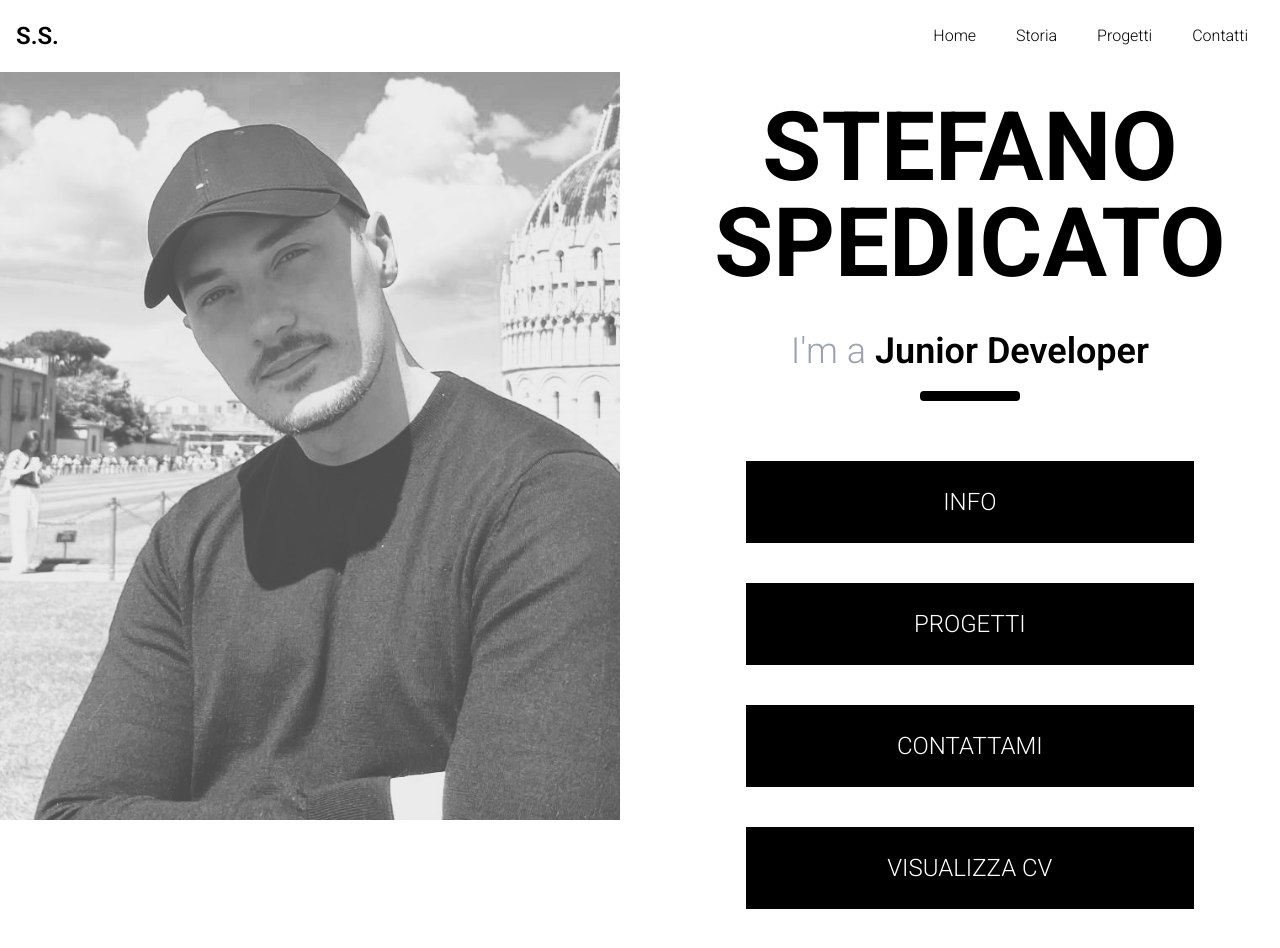
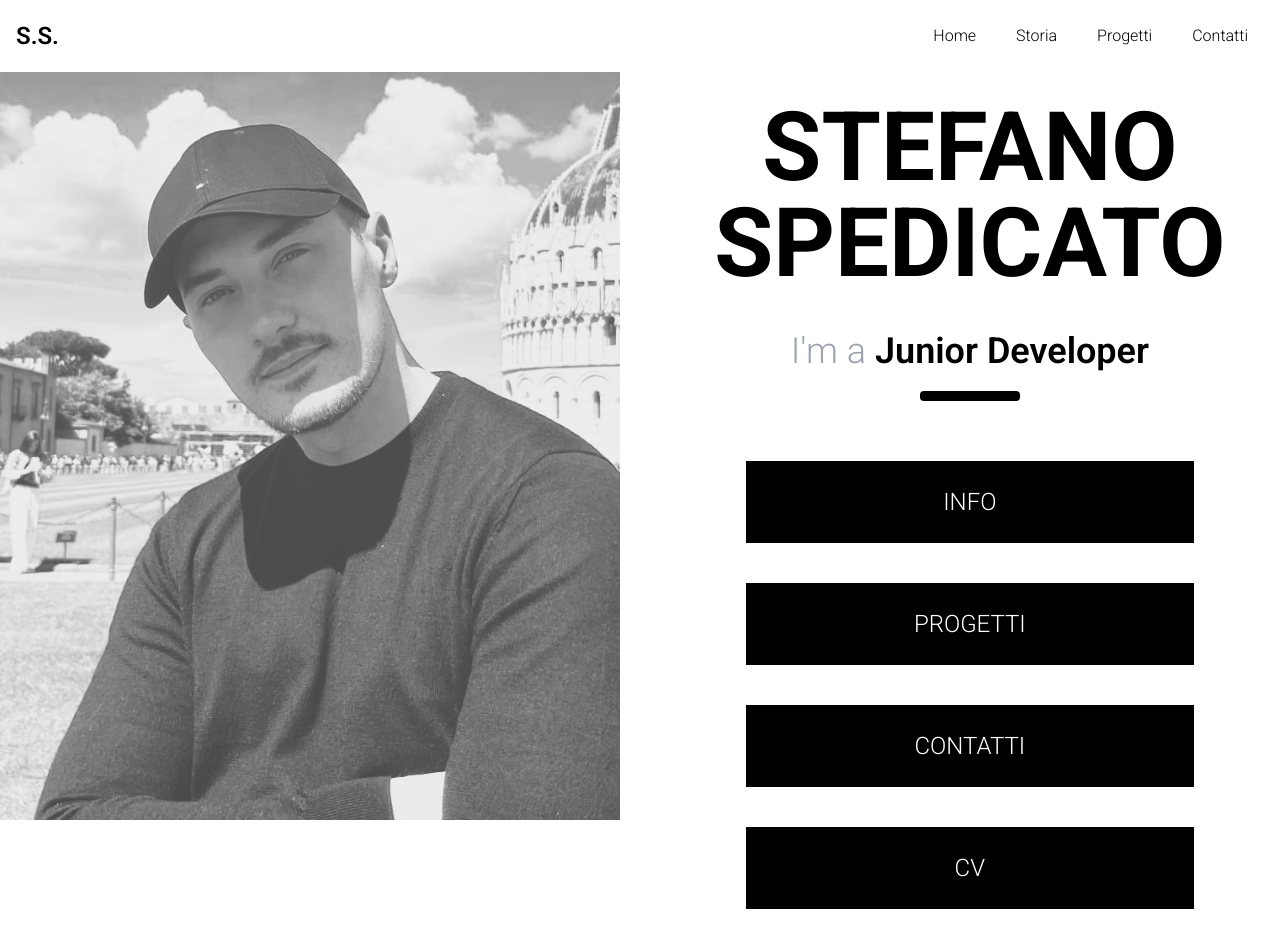
Before and after one commit to Stefanospedicato/portfolio, a React (Vite) app: page / in a window 1280 px wide. Shown: the top 948 px of the page. Built offline with nearby package versions, Linux system fonts and the light colour scheme.

Commit message:
feat: update homepage menu

```diff
--- a/src/pages/Homepage.jsx
+++ b/src/pages/Homepage.jsx
@@ -46,9 +46,9 @@ const Homepage = () => {
           >
             <Link to={"/storia"}><button className="cool-button mt-10 w-full">INFO</button></Link>
             <Link to={"/progetti"}><button className="cool-button mt-10 w-full">PROGETTI</button></Link>
-            <Link to={"/contatti"}><button className="cool-button mt-10 w-full">CONTATTAMI</button></Link>
+            <Link to={"/contatti"}><button className="cool-button mt-10 w-full">CONTATTI</button></Link>
             <button className="cool-button mt-10 w-full">
-              <a href="/Stefano.Spedicato.pdf" className="w-full h-full block">VISUALIZZA CV</a>
+              <a href="/Stefano.Spedicato.pdf" className="w-full h-full block">CV</a>
             </button>
           </motion.div>
         </motion.div>
```
